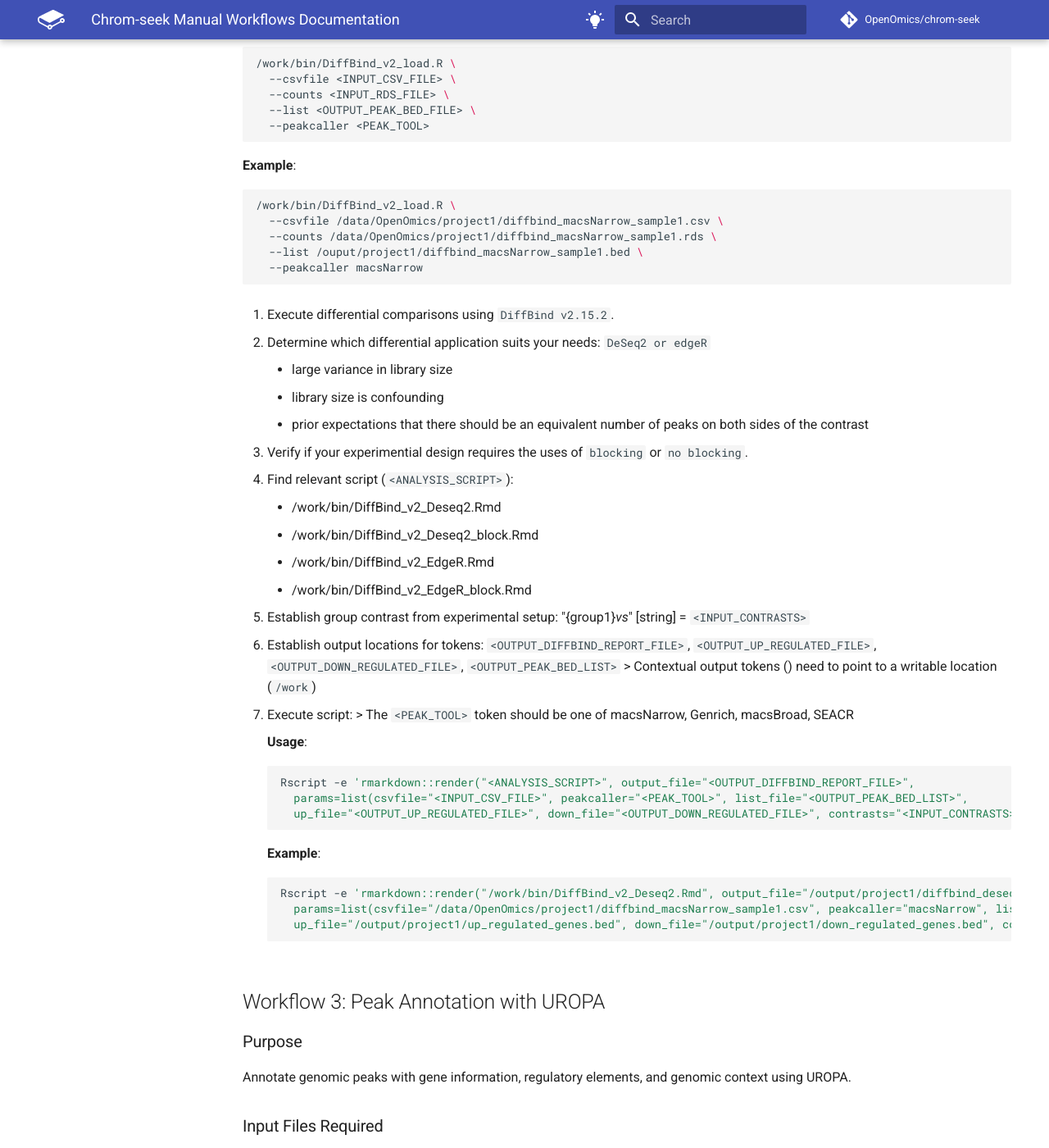
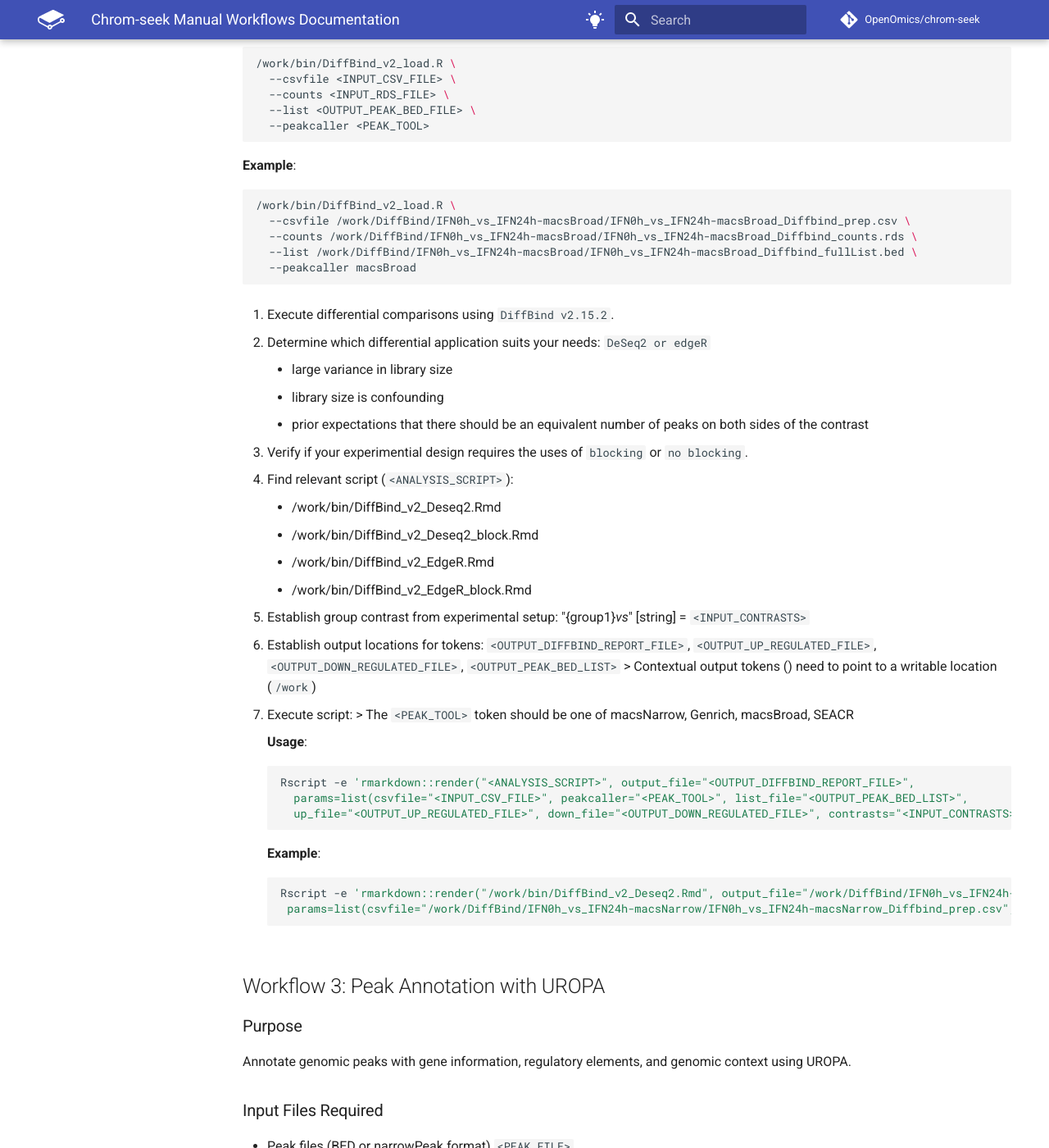
Before and after one commit to OpenOmics/chrom-seek, an MkDocs documentation site: the page built from docs/manual_workflows.md, in a window 1280 px wide and 1400 px high, scrolled down 3602 px. Shown: the whole window at 82% size. Built offline with MkDocs 1.6.1 and Material for MkDocs 9.7.7, drawn with Linux system fonts in a browser that asks for light colours; comment, search, counter and statistics services are not loaded; the version menu is left out; some of the changed text lies outside the part shown.

Commit message:
fix: add container-side paths to examples and use real directory for /work

````diff
--- a/docs/manual_workflows.md
+++ b/docs/manual_workflows.md
@@ -72,7 +72,7 @@
 
   **Example**:
   ```bash
-    working_dir=/data/OpenOmics/project1
+    working_dir=/data/OpenOmics/dev/datasets/outputs/test_homer
     singularity run \
       -C \
       -e \
@@ -99,9 +99,9 @@
 
   **Example**:
   ```bash
-  Rscript -e 'rmarkdown::render("/work/bin/DiffBind_v2_QC.Rmd", output_file="/work/CUSTOM_DiffBindQC.html",
-              params=list(csvfile="/data/OpenOmics/project1/diffbind_macsNarrow_sample1.csv", counts_bed="/output/diffbind_macsnarrow_counts.bed",
-              counts_csv="/output/diffbind_macsnarrow_counts.csv", peakcaller="macsNarrow"))'
+  Rscript -e 'rmarkdown::render("/work/bin/DiffBind_v2_QC.Rmd", output_file="/work/PeakQC/DB_QC/AllSamples-macsNarrow/AllSamples-macsNarrow_DiffBindQC.html",
+    params=list(csvfile="/work/PeakQC/DB_QC/AllSamples-macsNarrow/AllSamples-macsNarrow_DiffBind_prep.csv", counts_bed="/work/PeakQC/DB_QC/AllSamples-macsNarrow/AllSamples-macsNarrow_DiffBindQC_TMMcounts.bed",
+    counts_csv="/work/PeakQC/DB_QC/AllSamples-macsNarrow/AllSamples-macsNarrow_DiffBindQC_TMMcounts.csv", peakcaller="macsNarrow"))'
   ```
 
 ### Differential Peak Calling Mode ###
@@ -126,7 +126,7 @@
 
   **Example**:
   ```bash
-  working_dir=/data/OpenOmics/project1
+  working_dir=/data/OpenOmics/dev/datasets/outputs/test_homer
   singularity run \
     -C \
     -e \
@@ -157,10 +157,10 @@
   **Example**:
   ```bash
   /work/bin/DiffBind_v2_load.R \
-    --csvfile /data/OpenOmics/project1/diffbind_macsNarrow_sample1.csv \
-    --counts /data/OpenOmics/project1/diffbind_macsNarrow_sample1.rds \
-    --list /ouput/project1/diffbind_macsNarrow_sample1.bed \
-    --peakcaller macsNarrow
+    --csvfile /work/DiffBind/IFN0h_vs_IFN24h-macsBroad/IFN0h_vs_IFN24h-macsBroad_Diffbind_prep.csv \
+    --counts /work/DiffBind/IFN0h_vs_IFN24h-macsBroad/IFN0h_vs_IFN24h-macsBroad_Diffbind_counts.rds \
+    --list /work/DiffBind/IFN0h_vs_IFN24h-macsBroad/IFN0h_vs_IFN24h-macsBroad_Diffbind_fullList.bed \
+    --peakcaller macsBroad
   ```
 
 4. Execute differential comparisons using `DiffBind v2.15.2`.
@@ -195,9 +195,8 @@
 
       **Example**:
       ```bash
-      Rscript -e 'rmarkdown::render("/work/bin/DiffBind_v2_Deseq2.Rmd", output_file="/output/project1/diffbind_deseq2_report.html",
-        params=list(csvfile="/data/OpenOmics/project1/diffbind_macsNarrow_sample1.csv", peakcaller="macsNarrow", list_file="/ouput/project1/diffbind_macsNarrow_sample1.bed",
-        up_file="/output/project1/up_regulated_genes.bed", down_file="/output/project1/down_regulated_genes.bed", contrasts="group1_vs_group2", counts="/data/OpenOmics/project1/diffbind_macsNarrow_sample1.rds"))'
+      Rscript -e 'rmarkdown::render("/work/bin/DiffBind_v2_Deseq2.Rmd", output_file="/work/DiffBind/IFN0h_vs_IFN24h-macsNarrow/IFN0h_vs_IFN24h-macsNarrow_Diffbind_DeSeq2.html",
+       params=list(csvfile="/work/DiffBind/IFN0h_vs_IFN24h-macsNarrow/IFN0h_vs_IFN24h-macsNarrow_Diffbind_prep.csv", peakcaller="macsNarrow", list_file="/work/DiffBind/IFN0h_vs_IFN24h-macsNarrow/IFN0h_vs_IFN24h-macsNarrow_Diffbind_DeSeq2_peak_list.tab", up_file="/work/DiffBind/IFN0h_vs_IFN24h-macsNarrow/IFN0h_vs_IFN24h-macsNarrow_Diffbind_DeSeq2_up.bed", down_file="/work/DiffBind/IFN0h_vs_IFN24h-macsNarrow/IFN0h_vs_IFN24h-macsNarrow_Diffbind_DeSeq2_down.bed", contrasts="IFN0h_vs_IFN24h", counts="/work/DiffBind/IFN0h_vs_IFN24h-macsNarrow/IFN0h_vs_IFN24h-macsNarrow_Diffbind_counts.rds"))'
       ```
 
 ## Workflow 3: Peak Annotation with UROPA
@@ -288,11 +287,6 @@
   uropa -i sample_config.json -t 4
   ```
 
-3. **Expected outputs:**
-   - `<OUTPUT_UROPA_DIR>/Sample1_finalhits.txt` - Detailed annotations
-   - `<OUTPUT_UROPA_DIR>/Sample1_allhits.txt` - Annotation summary statistics
-
-
 ### Configuration Options
 The UROPA config file supports various annotation priorities:
 
@@ -336,11 +330,11 @@
   **Example**:
   ```bash
   python /work/bin/merge_diffbind_uropa.py \
-    --diffbind /data/OpenOmics/project1/diffbind_macsNarrow_sample1.csv \
-    --uropa /data/OpenOmics/project1/uropa_config.json \
+    --uropa /work/UROPA_annotations/DiffBind/IFN0h_vs_IFN24h-macsNarrow-EdgeR/IFN0h_vs_IFN24h_macsNarrow_EdgeR_protTSS_uropa_finalhits.txt \
+    --diffbind /work/DiffBind/IFN0h_vs_IFN24h-macsNarrow/IFN0h_vs_IFN24h-macsNarrow_Diffbind_EdgeR_peak_list.tab \
+    --output /work/UROPA_DIFFBIND_TBLS/IFN0h_vs_IFN24h-macsNarrow-EdgeR_protTSS_UROPA_DIFFBIND_JOIN.txt \
     --fdr 0.05 \
-    --fold 2 \
-    --output /outputs/uropa_annotation_macsnarrow_diffbind_results.txt
+    --fold 0
   ```
 
 2. **Expected outputs:**
````
